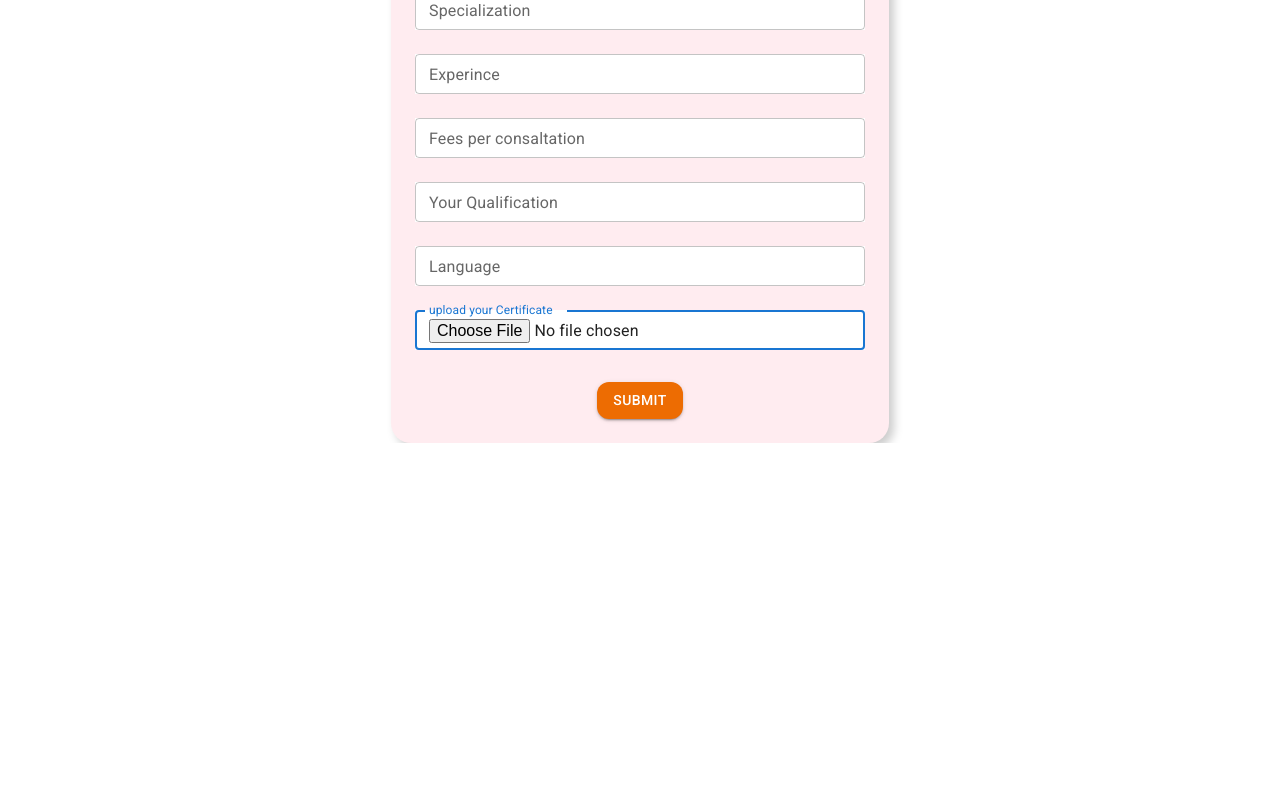
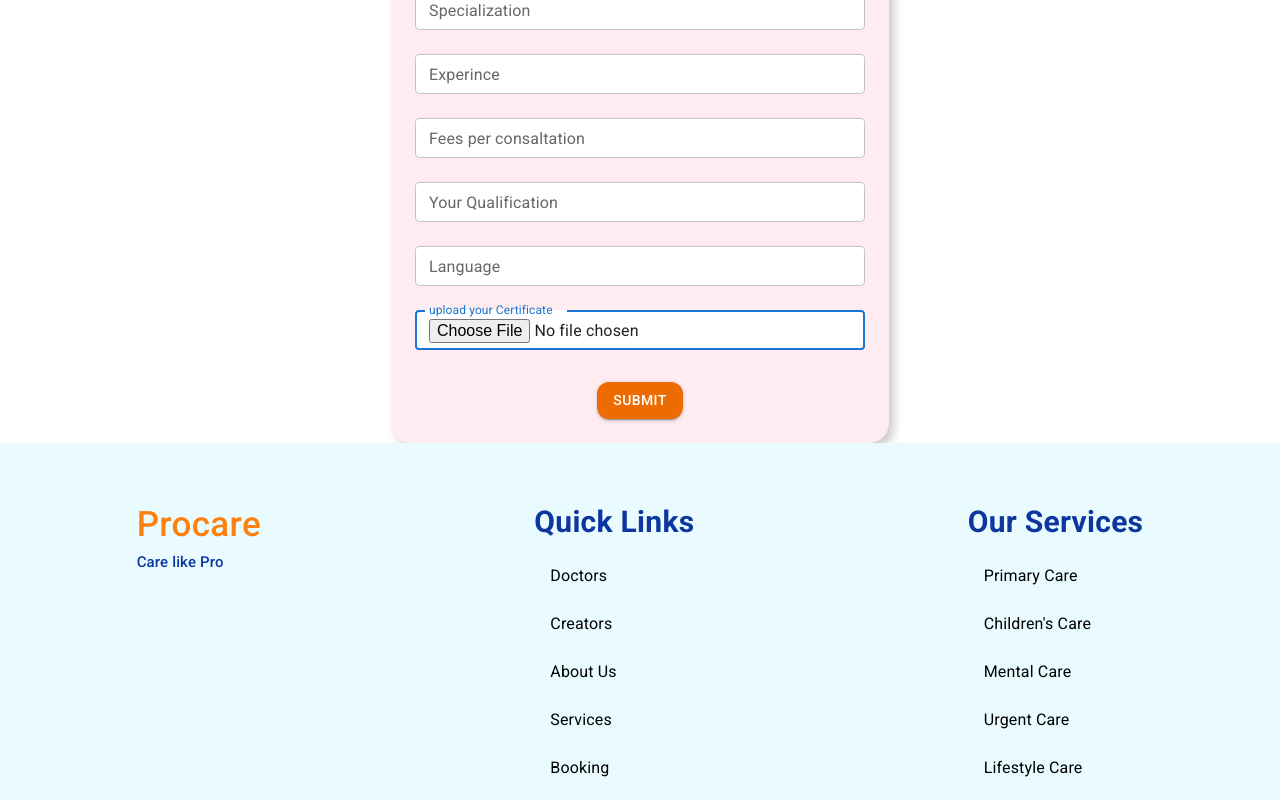
Before and after one commit to Abrar-Aboobacker/Procare-frontend, a React (Create React App) app: page /doctor_moreinfo in a window 1280 px wide. Shown: the part 602-1402 px from the top of the page. Before the commit the page ends 1045 px from the top, so only its background shows below. Built offline with nearby package versions, Linux system fonts and the light colour scheme; sample sign-in values are in the browser's storage.

Commit message:
Doctor More info layout change

```diff
--- a/src/Components/Doctor/DoctorInfo2.jsx
+++ b/src/Components/Doctor/DoctorInfo.jsx
@@ -6,7 +6,7 @@ import axios from "../../axios/axios";
 import { hideLoading, showLoading } from "../../redux/alertsSlice";
 import { toast } from "react-hot-toast";
 import { useNavigate } from "react-router-dom";
-const DoctorInfo2 = () => {
+const DoctorInfo = () => {
     const { doctor } = useSelector((state) => state.doctor);
     const dispatch = useDispatch();
     const [value, setvalue] = useState({
@@ -248,4 +248,4 @@ const DoctorInfo2 = () => {
   );
 };
 
-export default DoctorInfo2;
+export default DoctorInfo;
--- a/src/pages/doctor/DoctorMoreInfo.js
+++ b/src/pages/doctor/DoctorMoreInfo.js
@@ -1,11 +1,13 @@
 import React from 'react'
 import DoctorNavbar from '../../Components/DoctorNav/DoctorNavbar'
-import DoctorInfo2 from '../../Components/Doctor/DoctorInfo2'
+import DoctorInfo from '../../Components/Doctor/DoctorInfo'
+import Footer from '../../Components/user/Home/Footer'
 const DoctorMoreInfo = () => {
   return (
     <>
       <DoctorNavbar/>
-      <DoctorInfo2/>
+      <DoctorInfo/>
+      <Footer/>
     </>
   )
 }
```
